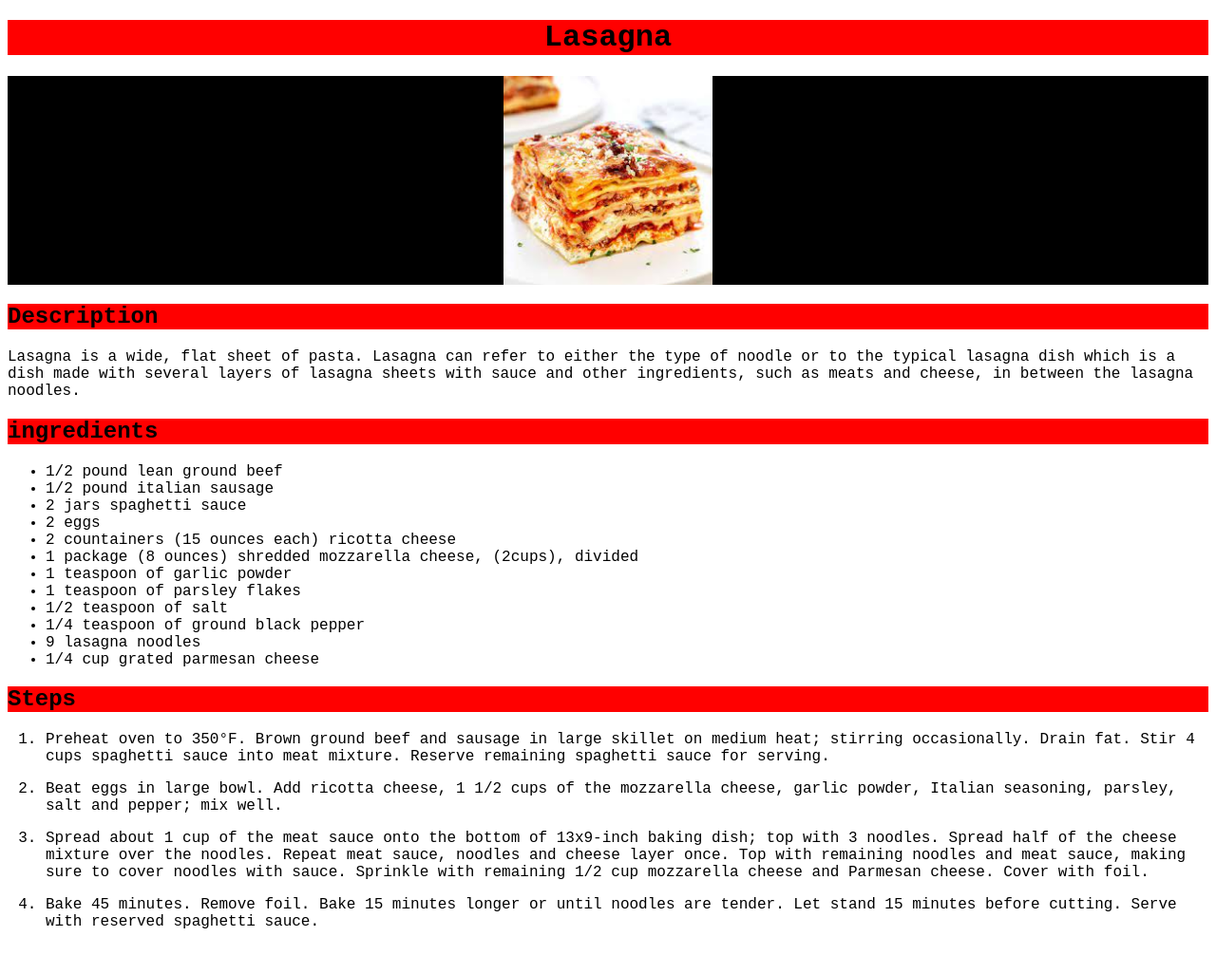
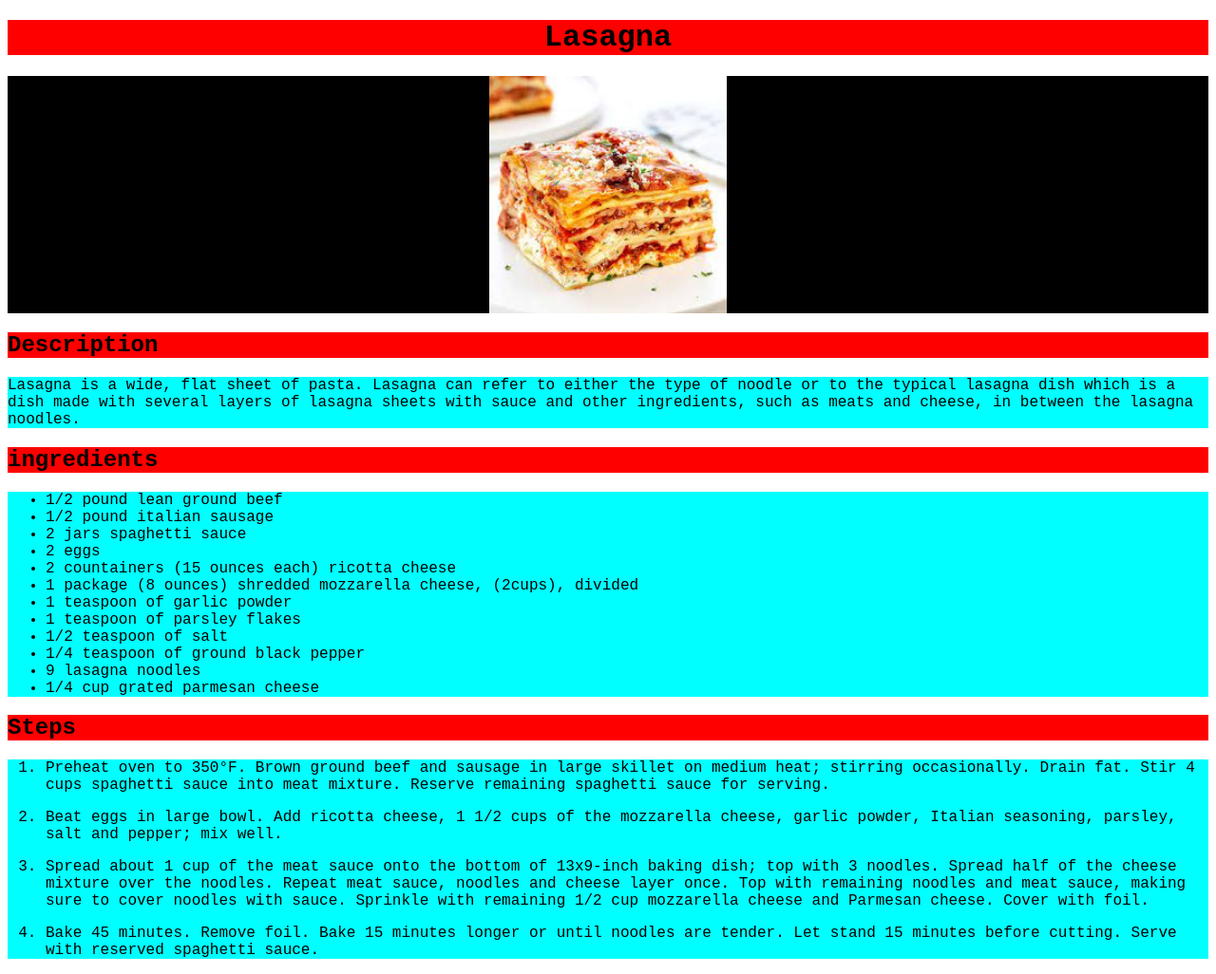
Before and after one commit to Tbiz95/odin-recipes, a plain HTML site: page recipes/lasagna.html in a window 1280 px wide. Shown: the whole page at 95% size. Before the commit the page ends 996 px from the top, so only its background shows below. Drawn offline with Linux system fonts and the light colour scheme.

Commit message:
apply color to lasagna description and lists

```diff
--- a/recipes/lasagna.html
+++ b/recipes/lasagna.html
@@ -13,7 +13,7 @@
         <h2 class="header-description lasagna">Description</h2>
         <p class="lasagna-description">Lasagna is a wide, flat sheet of pasta. Lasagna can refer to either the type of noodle or to the typical lasagna dish which is a dish made with several layers of lasagna sheets with sauce and other ingredients, such as meats and cheese, in between the lasagna noodles.</p>
         <h2 class="header-ingredients lasagna">ingredients</h2>
-        <ul>
+        <ul class="ingredients-list lasagna">
             <li>1/2 pound lean ground beef</li>
             <li>1/2 pound italian sausage</li>
             <li>2 jars spaghetti sauce</li>
@@ -28,7 +28,7 @@
             <li>1/4 cup grated parmesan cheese</li>
         </ul>
         <h2 class="header-steps lasagna">Steps</h2>
-        <ol>
+        <ol class="steps-list lasagna">
             <li>Preheat oven to 350°F. Brown ground beef and sausage in large skillet on medium heat; stirring occasionally. Drain fat. Stir 4 cups spaghetti sauce into meat mixture. Reserve remaining spaghetti sauce for serving.
             </li>
             <p></p>
--- a/styles.css
+++ b/styles.css
@@ -27,12 +27,16 @@ body {
     background-color:black;
 }
 .lasagna-pic {
-    height: 220px;
+    height: 250px;
     width:auto;
 }
 .header-description.lasagna,
 .header-ingredients.lasagna,
 .header-steps.lasagna {
     background-color:red;
-
 }
+.lasagna-description,
+.ingredients-list.lasagna,
+.steps-list.lasagna {
+background-color:aqua;
+}
```
Also changed, not shown: recipes/stirfry.html (+1 -0 lines), recipes/stuffed-peppers.html (+1 -0 lines).
